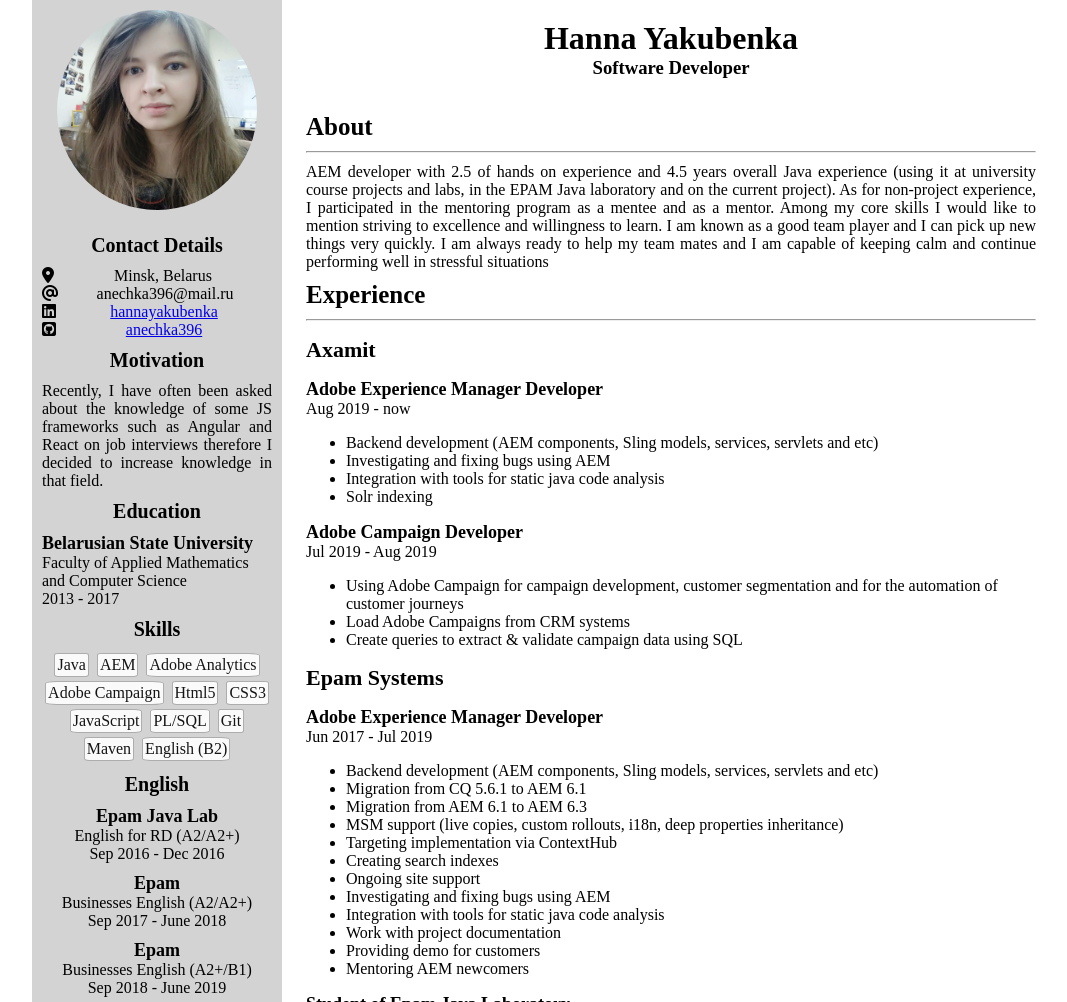
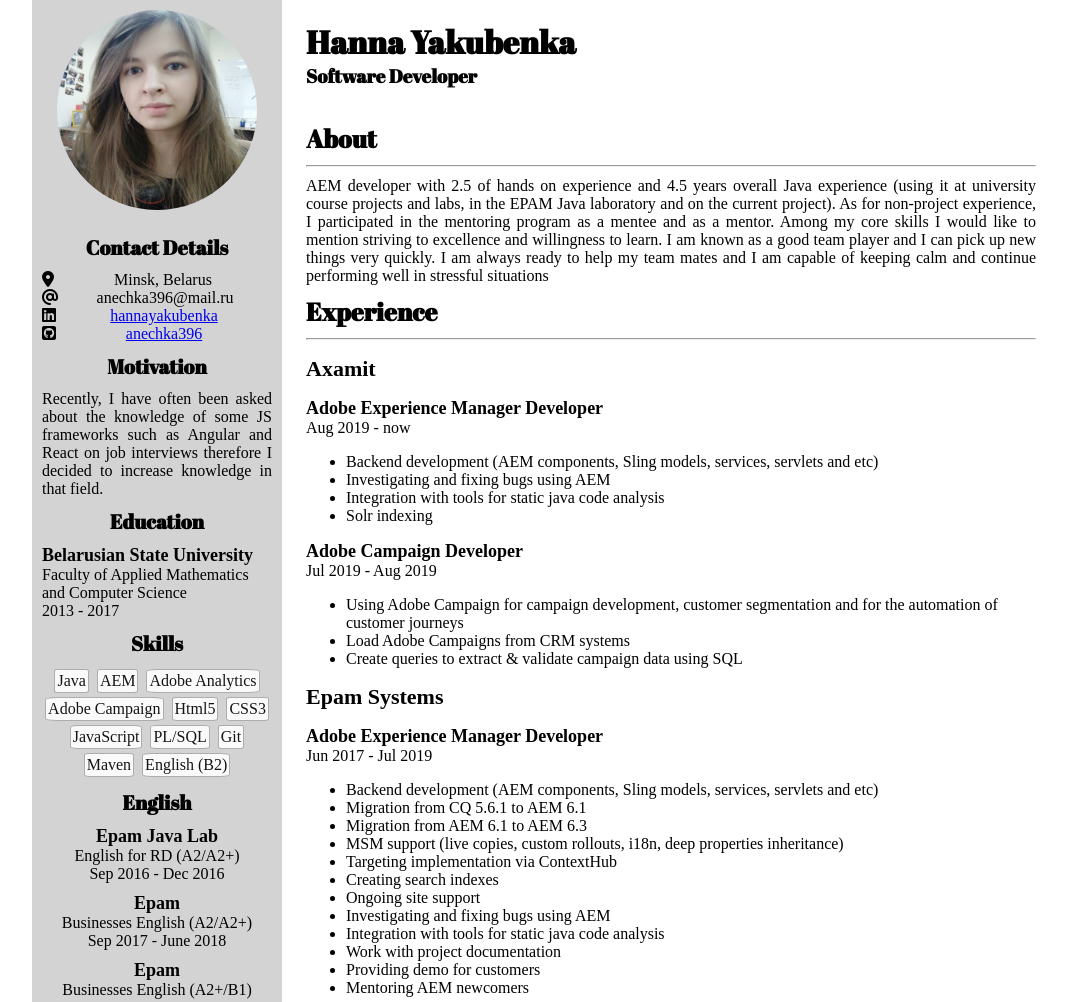
Before and after one commit to anechka396/rsschool-cv, a plain HTML site: page index.html in a window 1280 px wide. Shown: the top 1002 px of the page, without its empty margins (96-1163 px from the left). Drawn offline with Linux system fonts and the light colour scheme.

Commit message:
feat: use google fonts

```diff
--- a/index.html
+++ b/index.html
@@ -5,6 +5,7 @@
   <meta charset="utf-8">
   <title>CV Hanna Yakubenka</title>
   <link rel="stylesheet" type="text/css" href="./style.css">
+  <link href="https://fonts.googleapis.com/css?family=Abril+Fatface&display=swap" rel="stylesheet">
   <script src="https://kit.fontawesome.com/0f42096046.js" crossorigin="anonymous"></script>
 </head>
 
--- a/style.css
+++ b/style.css
@@ -17,7 +17,7 @@
 header {
   grid-area: header;
   padding: 20px 20px 0px 0px;
-  text-align: center;
+  font-family: "Abril Fatface", serif;
 }
 
 aside {
@@ -49,11 +49,13 @@
   margin: 10px 0px;
   text-align: center;
   font-size: 20px;
+  font-family: "Abril Fatface", serif;
 }
 
 .cv-main-section__title {
   margin: 10px 0px;
   font-size: 25px;
+  font-family: "Abril Fatface", serif;
 }
 
 .cv-contacts-list__icon {
```
